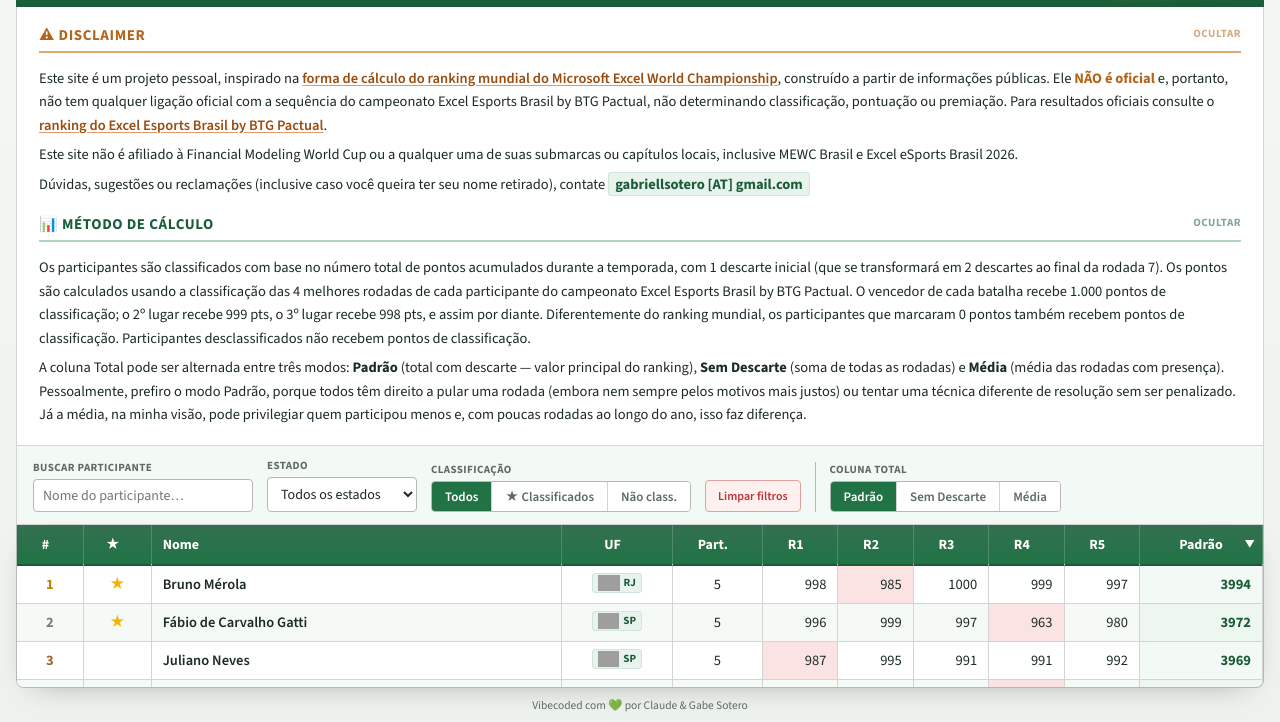
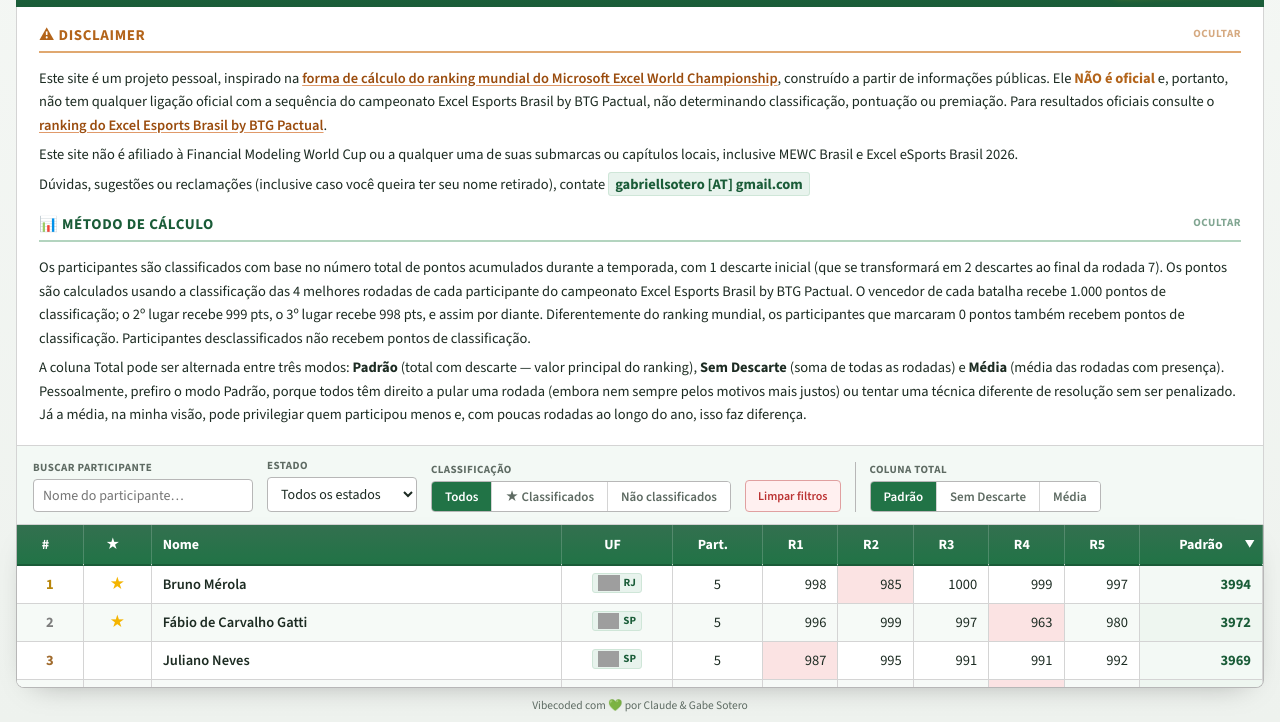
Before and after one commit to gabriellsotero/excel-esports-br-ranking-non-official, a plain HTML site: page index.html in a window 1280 px wide. Shown: the part 78-800 px from the top of the page. Drawn offline with nearby package versions, Linux system fonts and the light colour scheme; grey boxes are pictures that could not be loaded.

Commit message:
style(toolbar): full label "Não classificados" in class toggle
Co-Authored-By: Claude Opus 4.8 <noreply@anthropic.com>

```diff
--- a/index.html
+++ b/index.html
@@ -51,7 +51,7 @@
       <div class="seg" id="classSeg">
         <button data-c="all" class="active">Todos</button>
         <button data-c="yes">★ Classificados</button>
-        <button data-c="no">Não class.</button>
+        <button data-c="no">Não classificados</button>
       </div>
     </div>
     <button class="btn-clear" id="clear">Limpar filtros</button>
```
